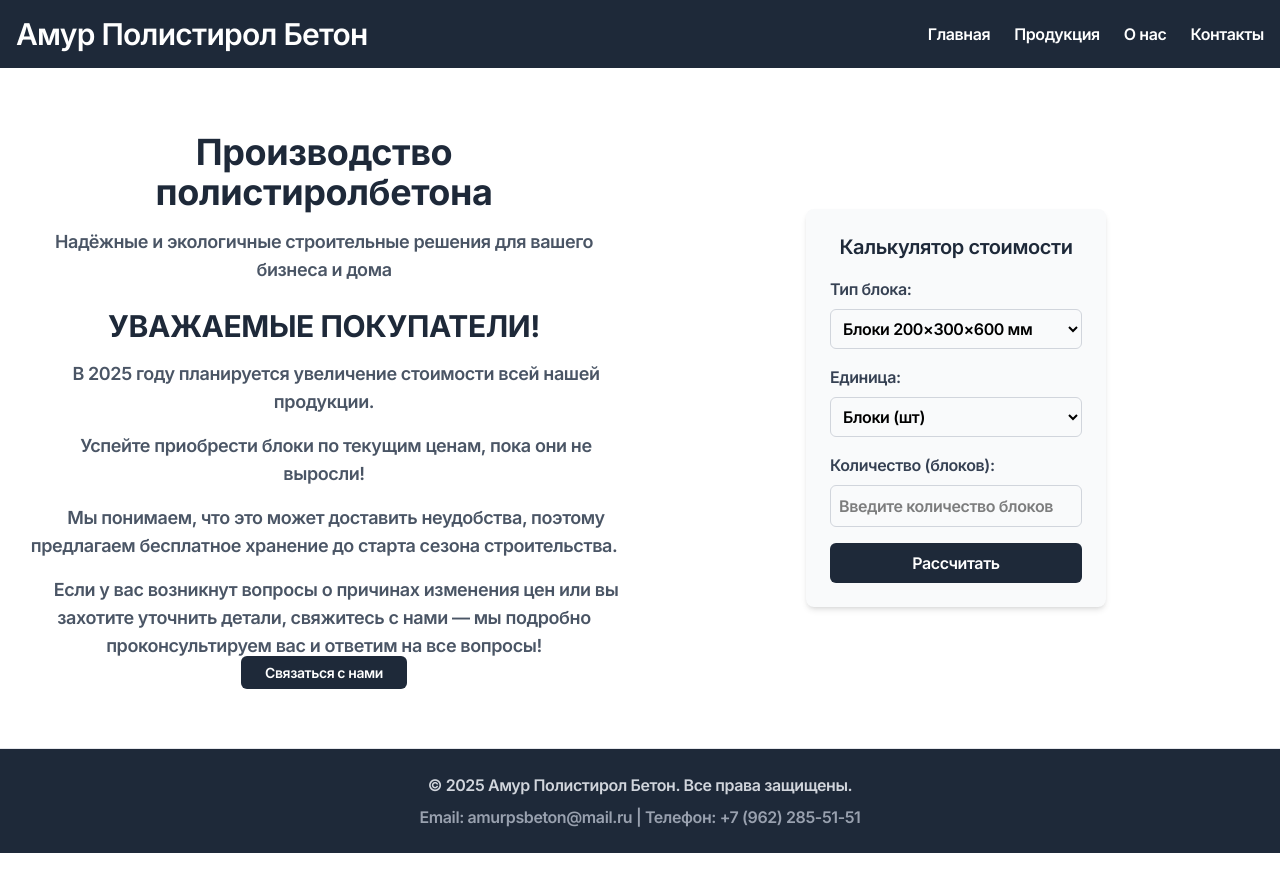
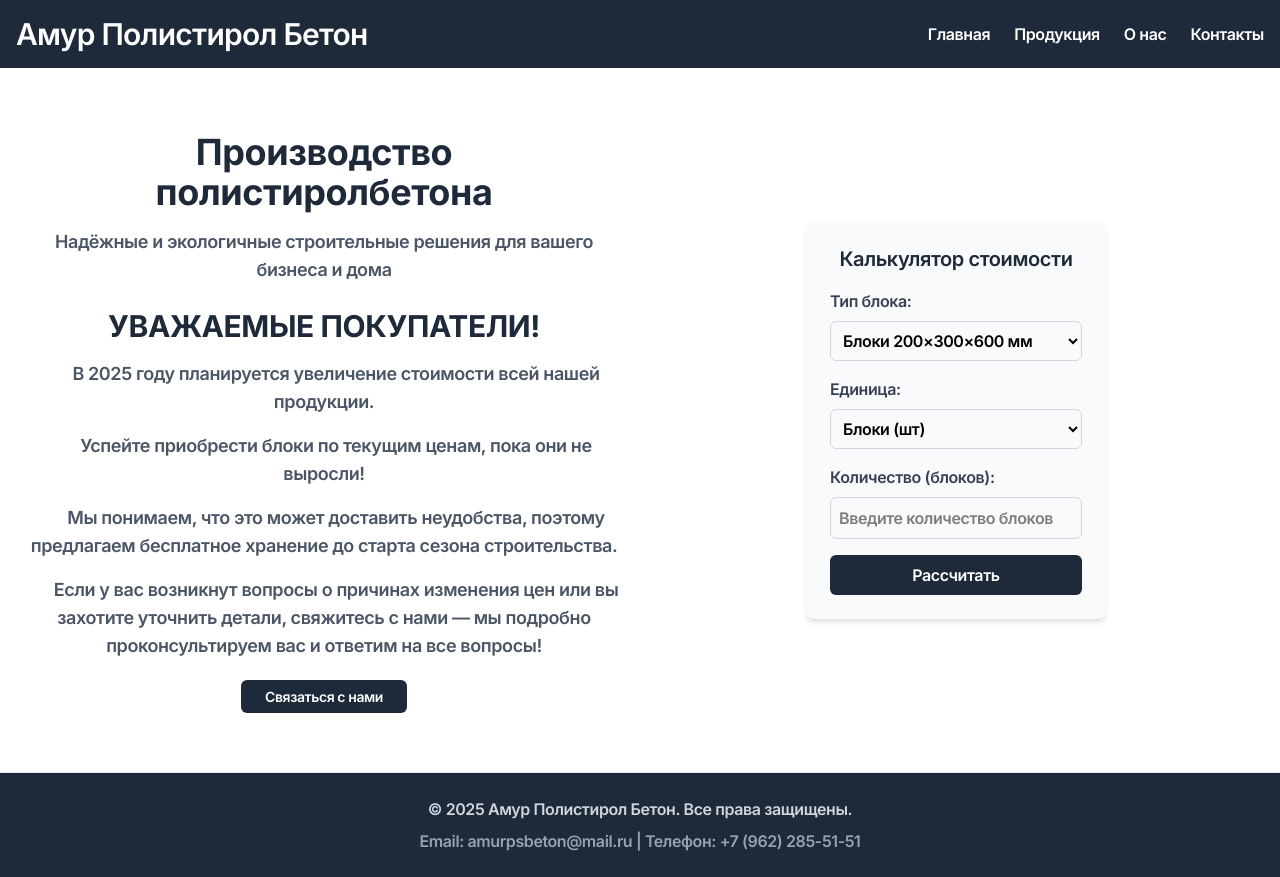
Before and after one commit to artstyleplaystyle/AmurPolystirolBeton-demo, a React (Vite) app: page / in a window 1280 px wide. Before the commit the page ends 853 px from the top, so only its background shows below. Built offline with nearby package versions, Linux system fonts and the light colour scheme.

Commit message:
Center Contact button under text mt

```diff
--- a/src/pages/Home.tsx
+++ b/src/pages/Home.tsx
@@ -37,7 +37,7 @@ const Home: React.FC = () => {
               initial={{ opacity: 0, y: 20 }}
               animate={{ opacity: 1, y: 0 }}
               transition={{ duration: 0.5, delay: 0.4 }}
-              className="mt-6git add ."
+              className="mt-6"
             >
               <Link
                 to="/contacts"
```
